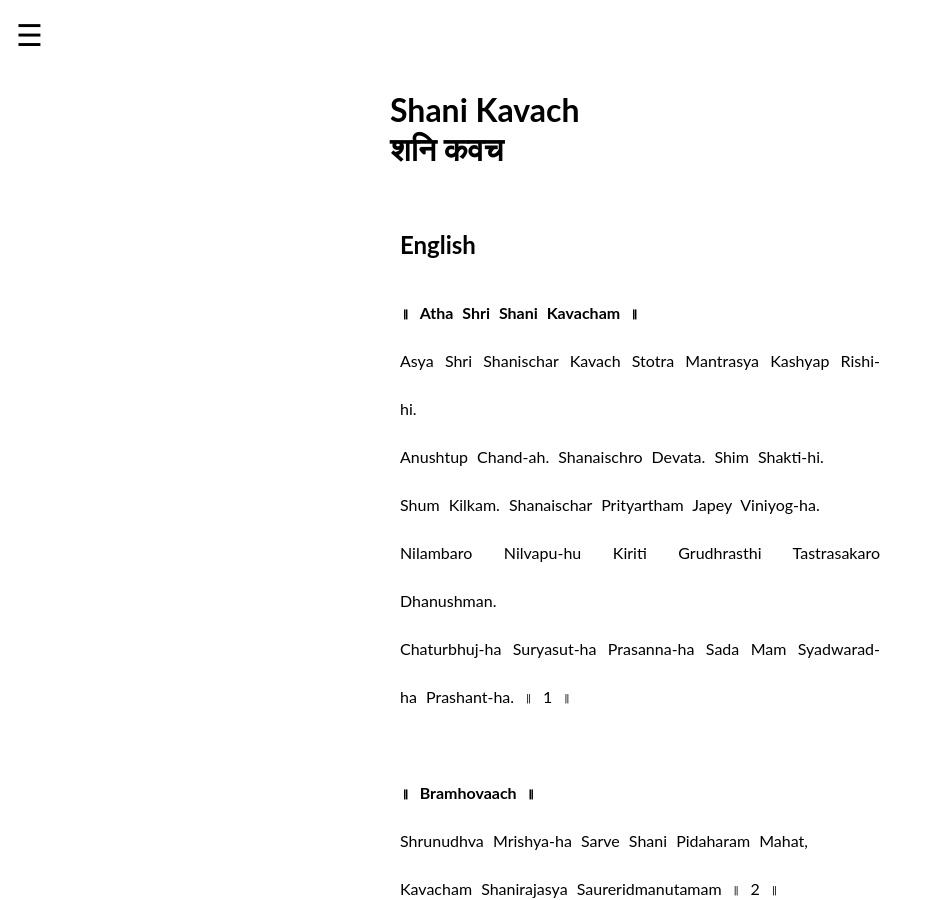
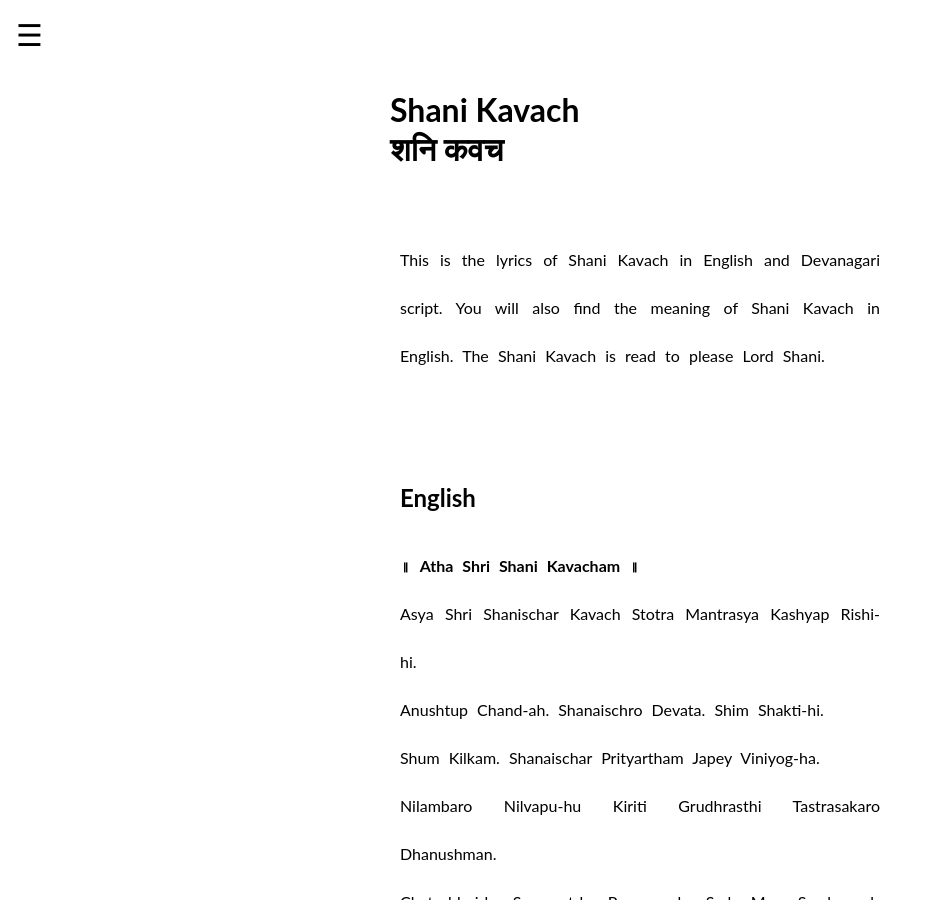
Before and after one commit to abhishekdjoshi/abhishekdjoshi.kclstr.io, a Jekyll site: the page pages/shani/kavach.html, which Jekyll copies as it is, in a window 1280 px wide and 900 px high. Shown: the whole window, without its empty margins (0-925 px from the left). Built offline with Jekyll 4.4.1, drawn with Linux system fonts in a browser that asks for light colours; a script that is not in the unit is left out.

Commit message:
Update kavach.html

```diff
--- a/pages/shani/kavach.html
+++ b/pages/shani/kavach.html
@@ -6,7 +6,7 @@
     <meta http-equiv="Content-Type" content="text/html; charset=UTF-8" />
     <meta
       name="description"
-      content="Learn the Shani Kavacham of Lord Shani. Read Shani Kavach lyrics in English, and Shani Kavach lyrics in Hindi or Sanskrit. Also get the meaning of Shani Kavacham in English. Convey your prayers to Lord Shani through Shani Kavach or Shani Kavacham lyrics. According to mythology, Shani Kavach or Shani Kavacham lyrics is read 108 times."
+      content="Learn Shani Kavach. Read the lyrics in English and Hindi or Sanskrit, and get its meaning in English."
     />
     <meta
       name="keywords"
@@ -129,7 +129,7 @@
       });
     </script>
   </head>
-  <body>
+  <body onselectstart="return false;">
     <!--Added below on 18th Feb 2020 at 8:15 PM-->
     <div id="mySidenav" class="sidenav">
       <a href="javascript:void(0)" class="closebtn" onclick="closeNav()"
@@ -162,6 +162,13 @@
         शनि कवच
       </h1>
       <br />
+
+      <p>
+        This is the lyrics of Shani Kavach in English and Devanagari script. You
+        will also find the meaning of Shani Kavach in English. The Shani Kavach
+        is read to please Lord Shani.
+      </p>
+      <br /><br /><br />
 
       <h2>English</h2>
       <p>
```
